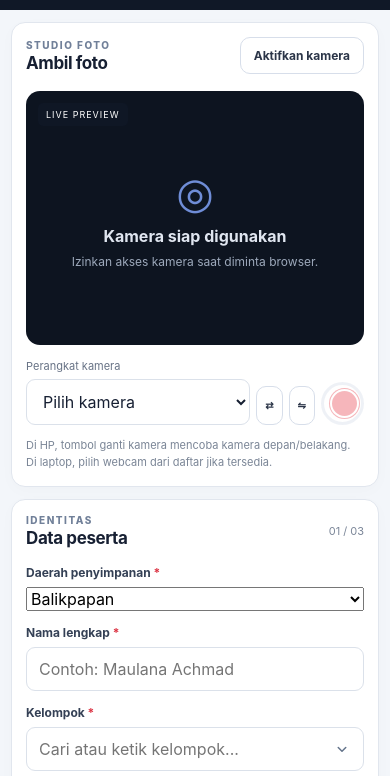
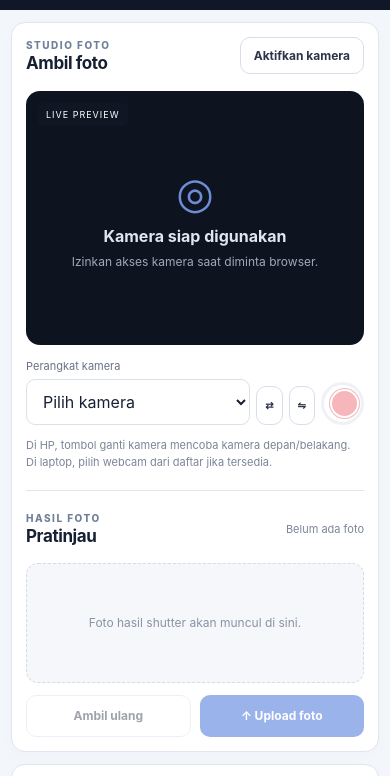
Before and after one commit to Maulana1399/foto-peserta, a website: page public/index.html in a window 390 px wide. Shown: the part 60-836 px from the top of the page. Drawn offline with Linux system fonts and the light colour scheme; no server answers.

Commit message:
Improve mobile photo preview layout

```diff
--- a/public/app.js
+++ b/public/app.js
@@ -392,6 +392,21 @@
 
 
   $('startCamera').addEventListener('click', () => startCamera(selectedDeviceId, facing));
+  const photoPreviewPanel = $('photoPreviewPanel');
+  const cameraPanel = document.querySelector('.camera-panel');
+  const formPanel = document.querySelector('.form-panel');
+
+  function arrangePhotoPreview() {
+    if (window.matchMedia('(max-width: 850px)').matches) {
+      cameraPanel.appendChild(photoPreviewPanel);
+    } else {
+      formPanel.appendChild(photoPreviewPanel);
+    }
+  }
+
+  arrangePhotoPreview();
+  window.addEventListener('resize', arrangePhotoPreview);
+
   $('shutter').addEventListener('click', capture);
   $('switchCamera').addEventListener('click', async () => {
     if (!stream) return startCamera('', facing === 'user' ? 'environment' : 'user');
--- a/public/index.html
+++ b/public/index.html
@@ -38,11 +38,13 @@
       <label for="desa">Desa <b>*</b></label><input id="desa" name="desa" list="desaOptions" placeholder="Cari atau ketik desa..." required maxlength="100" autocomplete="off"><datalist id="desaOptions"><option value="Batu Ampar"></option><option value="Ringroad"></option><option value="Sepinggan"></option><option value="Timur Raya"></option></datalist>
       <div class="filename-box"><span>Nama file otomatis</span><strong id="filenamePreview">Nama_Kelompok_Desa.jpg</strong><small>Nama, kelompok, dan desa digabung otomatis.</small></div>
     </form>
-    <div class="divider"></div>
-    <div class="section-heading"><div><p class="eyebrow">HASIL FOTO</p><h2>Pratinjau</h2></div><span id="photoState" class="step">Belum ada foto</span></div>
-    <div id="resultBox" class="result-box"><div class="empty-photo">Foto hasil shutter akan muncul di sini.</div><img id="capturedPhoto" alt="Hasil foto peserta" class="hidden"></div>
-    <div class="button-row"><button id="retake" class="button button-secondary" disabled>Ambil ulang</button><button id="uploadButton" class="button button-primary" disabled>↑ Upload foto</button></div>
-    <div id="uploadMessage" class="message hidden" role="status"></div>
+    <div id="photoPreviewPanel" class="photo-preview-panel">
+      <div class="divider"></div>
+      <div class="section-heading"><div><p class="eyebrow">HASIL FOTO</p><h2>Pratinjau</h2></div><span id="photoState" class="step">Belum ada foto</span></div>
+      <div id="resultBox" class="result-box"><div class="empty-photo">Foto hasil shutter akan muncul di sini.</div><img id="capturedPhoto" alt="Hasil foto peserta" class="hidden"></div>
+      <div class="button-row"><button id="retake" class="button button-secondary" disabled>Ambil ulang</button><button id="uploadButton" class="button button-primary" disabled>↑ Upload foto</button></div>
+      <div id="uploadMessage" class="message hidden" role="status"></div>
+    </div>
   </aside>
   <section class="panel settings-panel">
     <div class="section-heading"><div><p class="eyebrow">PENGATURAN</p><h2>Twibbon & penyimpanan</h2></div><span class="step">02 / 03</span></div>
--- a/public/style.css
+++ b/public/style.css
@@ -118,3 +118,14 @@
 .autocomplete-custom .autocomplete-option-title {
   color: #315eea !important;
 }
+
+
+/* Pratinjau foto: mengikuti panel kamera pada layar kecil. */
+.photo-preview-panel { min-width: 0; }
+.photo-preview-panel .divider { margin-top: 21px; }
+@media (max-width: 850px) {
+  .photo-preview-panel { margin-top: 18px; }
+  .photo-preview-panel .divider { margin-top: 0; }
+  .photo-preview-panel .result-box { min-height: 120px; }
+  .photo-preview-panel .result-box img { max-height: 420px; }
+}
```
